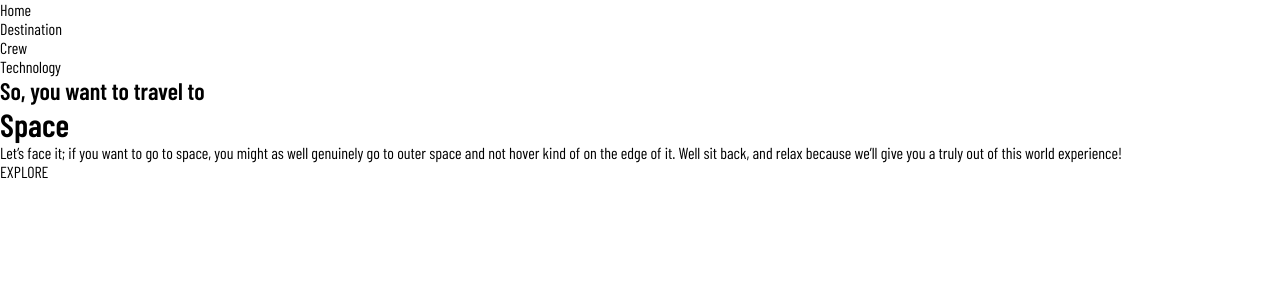
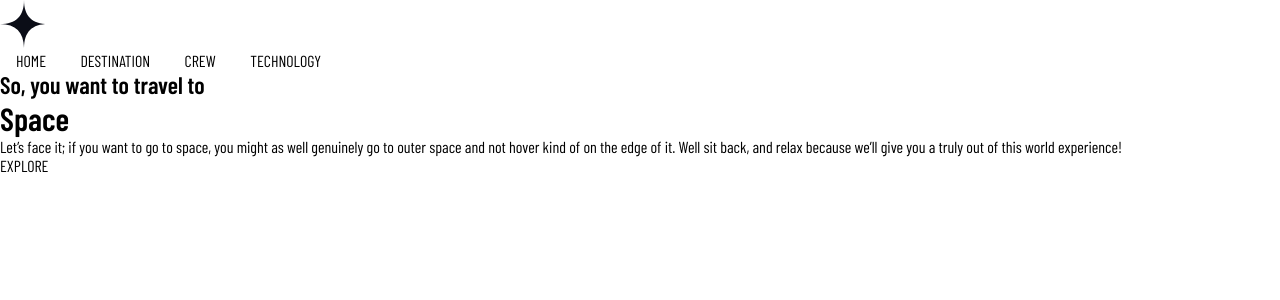
Before and after one commit to StalinAM/space-tourism, a Next.js app: page / in a window 1280 px wide. Shown: the top 300 px of the page. Built offline with nearby package versions, Linux system fonts and the light colour scheme.

Commit message:
use image of next

```diff
--- a/components/Header.jsx
+++ b/components/Header.jsx
@@ -1,4 +1,6 @@
+import Image from 'next/image'
 import Link from 'next/link'
+import styles from './Header.module.css'
 
 const links = [
   {
@@ -7,7 +9,7 @@ const links = [
   },
   {
     label: 'Destination',
-    route: '/destination'
+    route: '/destination/moon'
   },
   {
     label: 'Crew',
@@ -23,10 +25,13 @@ export function Header() {
   return (
     <header>
       <nav>
-        <ul>
-          {links.map(({ label, route }) => (
-            <li key={route}>
-              <Link href={route}>{label}</Link>
+        <Image width="48" height="48" src="/logo.svg" alt="logo" />
+        <div></div>
+        <ul className={styles.container}>
+          {links.map(({ label, route }, index) => (
+            <li key={route} className={`${styles.container} ${styles.item}`}>
+              <span>0{index + 1}</span>
+              <Link href={route}>{label.toUpperCase()}</Link>
             </li>
           ))}
         </ul>
```
